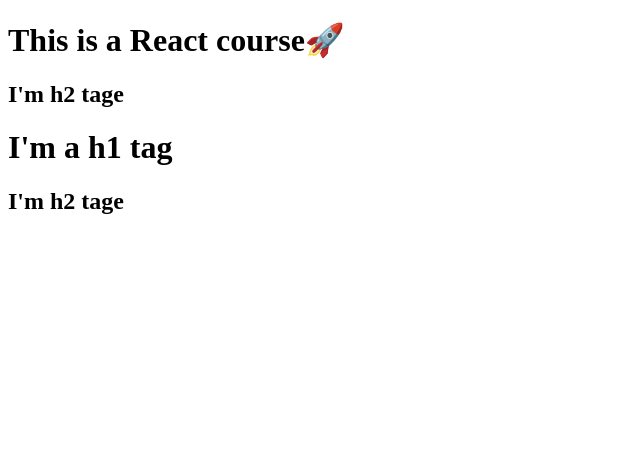
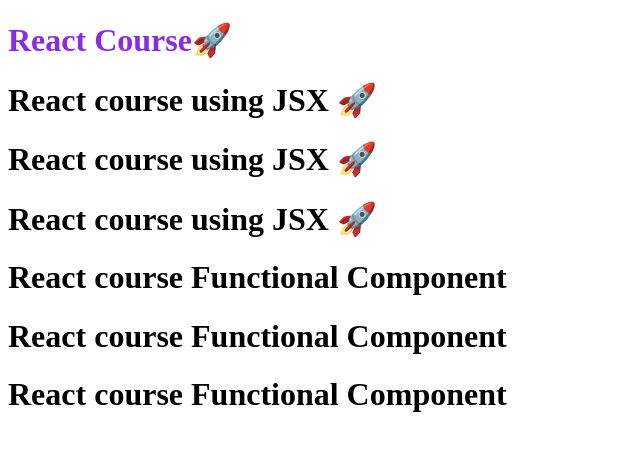
Before and after one commit to sheeshpalsinghsaini/reactjs, a React (Vite) app: page / in a window 1280 px wide. Shown: the top 450 px of the page, without its empty margins (0-640 px from the left). Built offline with nearby package versions, Linux system fonts and the light colour scheme.

Commit message:
learn about babel, functional component.

```diff
--- a/App.js
+++ b/App.js
@@ -1,41 +1,71 @@
 import React from "react";
 import ReactDOM from "react-dom/client";
 
+// React element
+
+const heading = React.createElement("h1", { id: "heading" }, "React Course🚀"); // this is an js object
+
+// when we render it in dom then convert into html
+
+// JSX: provide easy syntax for react, not necessary to build react applicaton.
+// jsx is not html in javascript, it's html like syntax or xml like syntax.
+// jsx => React.createElement => ReactElement-JS Ojbect => HTMLElement(render).
+// const jsxHeading = <h1 id="heading" className="first-heading">React course using JSX 🚀</h1>
+
+// React element
+const jsxHeading = (
+  <h1 id="heading" className="first-heading">
+    React course using JSX 🚀
+  </h1>
+);
+
+console.log(heading);
+console.log(jsxHeading);
 
 /*
-    create a nested structure
-
-    <div>
-        <div id="parent">
-            <h1></h1>
-        </div>
-    </div>
+    React Component
+      1. Class Based Component : OLD
+      2. Functional Component : NEW
 
 
 
 
 */
 
-const parent = React.createElement("div",{id:"parent"},
-    [React.createElement("div",{id:"child",},
-        [ React.createElement("h1",{},"This is a React course🚀"),
-            React.createElement("h2",{},"I'm h2 tage")
-         ]
-    ),
-    React.createElement("div",{id:"child",},
-        [ React.createElement("h1",{},"I'm a h1 tag"),
-            React.createElement("h2",{},"I'm h2 tage")
-         ]
-    )]
-);
+// react function component : return React element
 
-const heading = React.createElement("h1",
-     {id:"heading",xyz:"xyz"}, // we can provide class and id here related to tag.
-     "Hello World from React!");
+// const HeadingComponent = () => {
+//     return <h1>React course Functional Component</h1>
+// }
 
-console.log(heading);
-console.log(parent);
+// const HeadingComponent = () => <h1 className="heading">React course Functional Component</h1>
+
+// const Title = () => (
+//     <h1 className="title">React course using JSX 🚀</h1>
+// )
+
+const Title = function () {
+  return <h1 className="title">React course using JSX 🚀</h1>;
+};
+
+const HeadingComponent = () => (
+  <div id="container">
+    {/* to run javascript inside jsx, we can run inside {} bracket
+        jsx after sanatization inject data, it take care of mellecious data don't inject.
+    */}
+    {heading}
+    {console.log("kjasdfhkajdfhlasdjf;laskdfjslkjdaflkdjf")}
+    {/* inject Title Component inside Heading Component. this is called component composition */}
+    <Title />
+    <Title></Title>
+    {Title()}
+    <h1 className="heading">React course Functional Component</h1>
+    <h1 className="heading">React course Functional Component</h1>
+    <h1 className="heading">React course Functional Component</h1>
+  </div>
+); // multiline functional component.
+
 const root = ReactDOM.createRoot(document.getElementById("root"));
-// root.render(heading); // responsible to put heading into root element.
 
-root.render(parent);
+// root.render(jsxHeading); // will replace with root element from html
+root.render(<HeadingComponent />); // render functional component.
--- a/index.html
+++ b/index.html
@@ -7,7 +7,9 @@
     <title>Document</title>
   </head>
   <body>
-    <div id="root"></div>
+    <div id="root">
+      <h1>Not Render</h1>
+    </div>
 
     <script type="module" src="./App.js">
     </script>
--- a/package.json
+++ b/package.json
@@ -3,6 +3,8 @@
   "version": "1.0.0",
   "description": "This is a reactjs by sheeshpal",
   "scripts": {
+    "start": "parcel index.html",
+    "build":"parcel build index.html",
     "test": "jest"
   },
   "repository": {
```
Also changed, not shown: Notes.js (+12 -51 lines).
